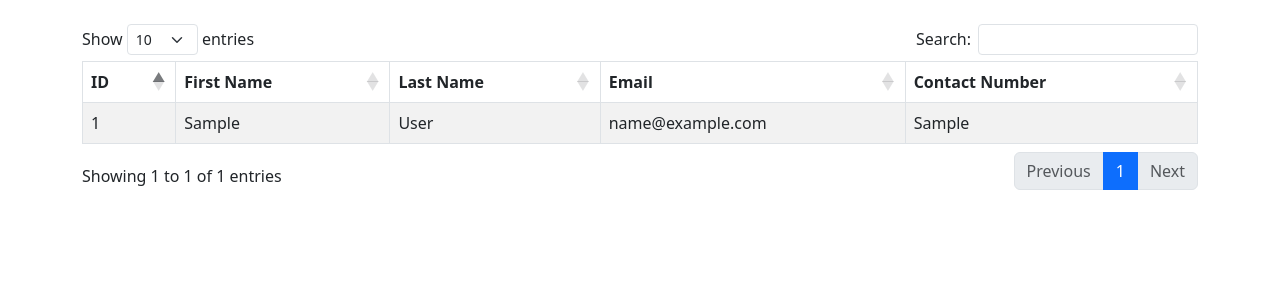
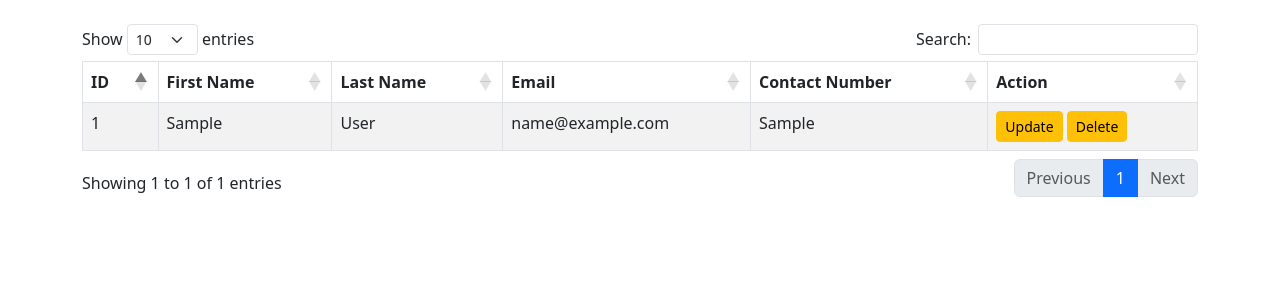
Before and after one commit to Xzilleon2/The-Tresor, a PHP site: page /Frames/Dashboard.php in a window 1280 px wide. Shown: the top 300 px of the page. Run offline with PHP 8.4, Linux system fonts and the light colour scheme; the visitor is signed in with stand-in values (Sample User, id 1); tables that the repository leaves empty or names only in its code hold one stand-in row (values such as "Sample post"); some libraries are stand-ins or nearby versions.

Commit message:
Making Update and Delete

```diff
--- a/Frames/Dashboard.php
+++ b/Frames/Dashboard.php
@@ -30,6 +30,7 @@ if (!isset($_SESSION['email']) && !isset($_SESSION['password'])) {
                     <th>Last Name</th>
                     <th>Email</th>
                     <th>Contact Number</th>
+                    <th>Action</th>
                 </tr>
             </thead>
             <tbody>
@@ -40,7 +41,87 @@ if (!isset($_SESSION['email']) && !isset($_SESSION['password'])) {
                     <td><?= $row['usr_LastName'] ?></td>
                     <td><?= $row['usr_email'] ?></td>
                     <td><?= $row['usr_contactNum'] ?></td>
+                    <td>
+                        <button class="btn btn-warning btn-sm" data-bs-toggle="modal"
+                         data-bs-target="#updateModal<?= $row['usr_id']?>">Update</button>
+
+                         <button class="btn btn-warning btn-sm" data-bs-toggle="modal"
+                         data-bs-target="#deleteModal<?= $row['usr_id']?>">Delete</button>
+                    </td>
                 </tr>
+                <!-- Update Modal -->
+                <div class="modal fade" id="updateModal<?= $row['usr_id'] ?>" tabindex="-1"
+                    role="dialog" aria-labelledby="updateModalLabel" aria-hidden="true">
+                    <div class="modal-dialog" role="document">
+                        <div class="modal-content">
+                            <div class="modal-header">
+                                <h5 class="modal-title" id="updateModalLabel">Update User</h5>
+                                <button type="button" class="btn-close" data-bs-dismiss="modal"
+                                    aria-label="Close">
+                                    <span aria-hidden="true">&times;</span>
+                                </button>
+                            </div>
+                            <div class="modal-body">
+                                <form action="../Verify/updateuser.php" method="POST">
+                                    <div class="form-group">
+                                        <label for="usr_FirstName">First Name</label>
+                                        <input type="text" class="form-control" id="usr_FirstName"
+                                            name="usr_FirstName" value="<?= $row['usr_FirstName'] ?>"
+                                            required>
+                                    </div>
+                                    <div class="form-group">
+                                        <label for="usr_LastName">Last Name</label>
+                                        <input type="text" class="form-control" id="usr_LastName"
+                                            name="usr_LastName" value="<?= $row['usr_LastName'] ?>"
+                                            required>
+                                    </div>
+                                    <div class="form-group">
+                                        <label for="usr_email">Email</label>
+                                        <input type="text" class="form-control" id="usr_email"
+                                            name="usr_email" value="<?= $row['usr_email'] ?>"
+                                            required>
+                                    </div>
+                                    <div class="form-group">
+                                        <label for="usr_contactNum">Contact Number</label>
+                                        <input type="text" class="form-control" id="usr_contactNum"
+                                            name="usr_contactNum" value="<?= $row['usr_contactNum'] ?>"
+                                            required>
+                                    </div>
+                                    <input type="hidden" name="usr_id"
+                                        value="<?= $row['usr_id'] ?>">
+                                    <button type="submit" class="btn btn-primary">Save
+                                        Changes</button>
+                                </form>
+                            </div>
+                        </div>
+                    </div>
+                </div>
+
+                <!-- Delete Modal -->
+                <div class="modal fade" id="deleteModal<?= $row['usr_id'] ?>" tabindex="-1"
+                    role="dialog" aria-labelledby="deleteModalLabel" aria-hidden="true">
+                    <div class="modal-dialog" role="document">
+                        <div class="modal-content">
+                            <div class="modal-header">
+                                <h5 class="modal-title" id="deleteModalLabel">Delete User</h5>
+                                <button type="button" class="btn-close" data-bs-dismiss="modal"
+                                    aria-label="Close">
+                                    <span aria-hidden="true">&times;</span>
+                                </button>
+                            </div>
+                            <div class="modal-body">
+                                <p>Are you sure you want to delete this user?</p>
+                                <form action="../Verify/deleteuser.php" method="POST">
+                                    <input type="hidden" name="usr_id"
+                                        value="<?= $row['usr_id'] ?>">
+                                    <button type="submit" class="btn btn-danger">Delete</button>
+                                    <button type="button" class="btn btn-secondary"
+                                        data-dismiss="modal">Cancel</button>
+                                </form>
+                            </div>
+                        </div>
+                    </div>
+                </div>
                 <?php }?>
             </tbody>
         </table>
```
Also changed, not shown: Verify/deleteuser.php (added, +43 -0 lines), Verify/updateuser.php (added, +51 -0 lines).
